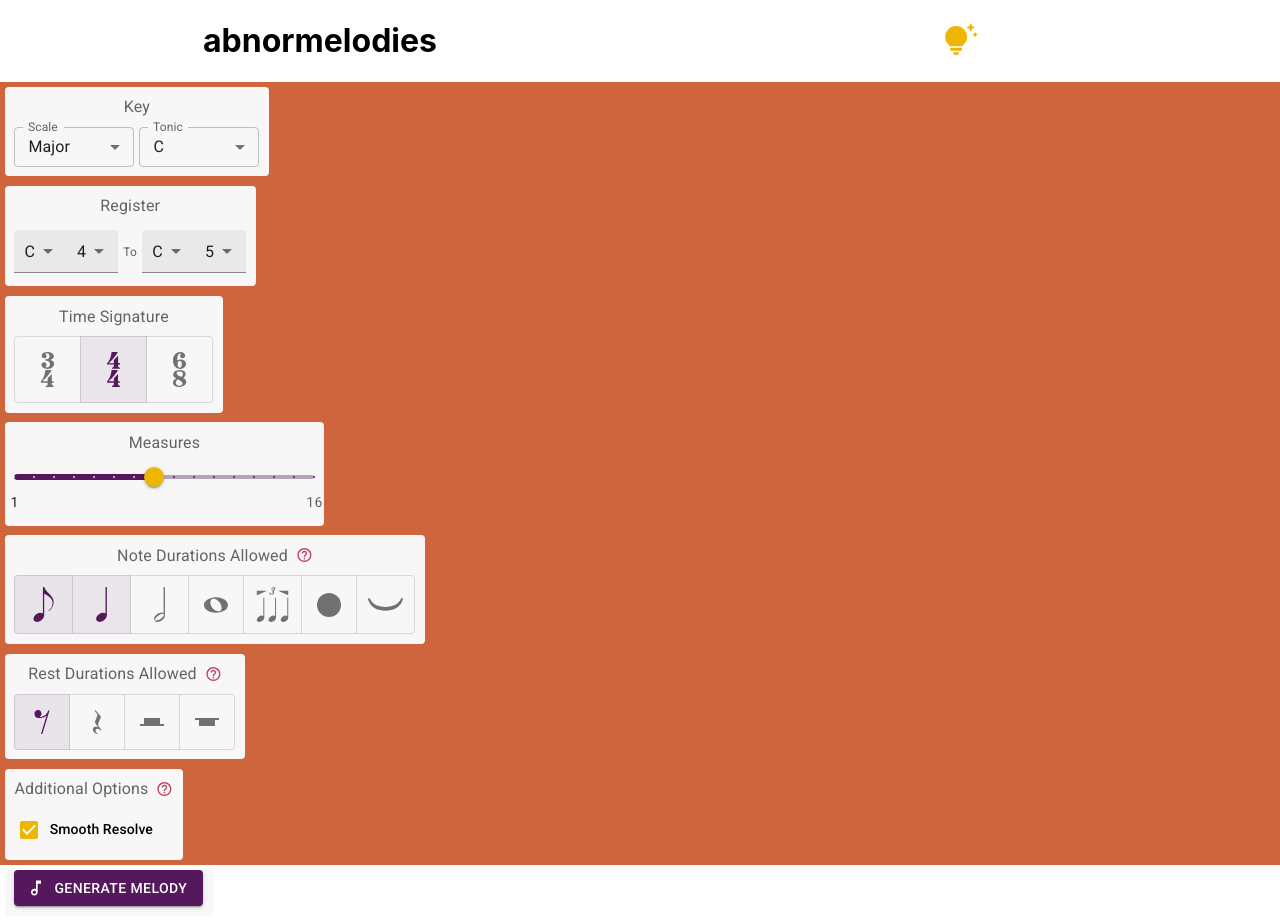
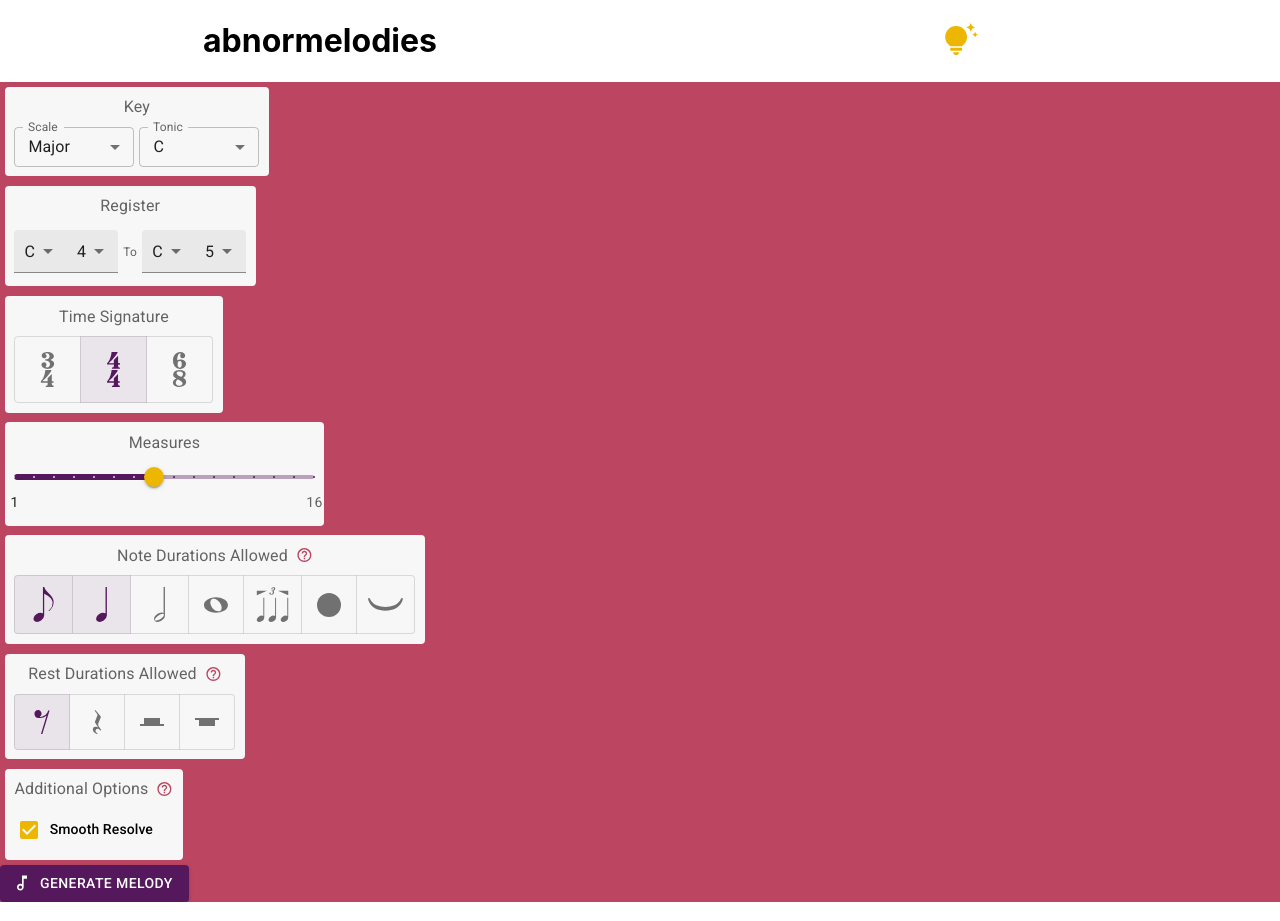
Before and after one commit to technikka/Abnormelodies_UI, a React (Create React App) app: page / in a window 1280 px wide. Built offline with nearby package versions, Linux system fonts and the light colour scheme.

Commit message:
move extra container from form control components to form component itself

```diff
--- a/src/App.js
+++ b/src/App.js
@@ -32,11 +32,12 @@ const App = () => {
         main: "#BC4662" // pink
       }
     },
-    gridContainerStyle: {
-      backgroundColor: "#CE653C", // salmon-ish
-      // backgroundColor: "#f2de99", // light yellow
-      // backgroundColor: "#BC4662", // pink
-    },
+    // gridContainerStyle: {
+    //   display: "inline-block",
+    //   backgroundColor: "#CE653C", // salmon-ish
+    //   // backgroundColor: "#f2de99", // light yellow
+    //   // backgroundColor: "#BC4662", // pink
+    // },
     itemContainerStyle: {
       backgroundColor: "#f7f7f7",
       margin: "0.3em",
--- a/src/components/Form.js
+++ b/src/components/Form.js
@@ -243,13 +243,20 @@ const Form = (props) => {
     return tonic;
   };
 
+  const formContainerStyle = {
+    backgroundColor: theme.palette.tertiary.main,
+    display: "grid",
+  }
+
   return (
     <form
       onSubmit={(e) => {
         e.preventDefault();
         handleSubmission();
       }}
+      style={formContainerStyle}
     >
+      <div>
         <FormKey
           scale={scale}
           handleScaleChange={handleScaleChange}
@@ -258,6 +265,9 @@ const Form = (props) => {
           handleErrors={handleErrors}
           formatTonicString={formatTonicString}
         />
+      </div>
+
+      <div>
         <FormRegister
           scale={scale}
           tonic={tonic}
@@ -272,16 +282,25 @@ const Form = (props) => {
           handleErrors={handleErrors}
           formatTonicString={formatTonicString}
         />
+      </div>
+
+      <div>
         <FormTimeSignature
           time_signature={time_signature}
           handleTimeSignatureChange={handleTimeSignatureChange}
         />
+      </div>
+
+      <div>
         <FormMeasures
           num_measures={num_measures}
           minMeasures={minMeasures}
           maxMeasures={maxMeasures}
           handleNumMeasuresChange={handleNumMeasuresChange}
         />
+      </div>
+
+      <div>
         <FormNoteDurations
           note_durations={note_durations}
           handleNoteDurationsChange={handleNoteDurationsChange}
@@ -289,14 +308,22 @@ const Form = (props) => {
           handleErrors={handleErrors}
           rest_durations={rest_durations}
         />
+      </div>
+
+      <div>
         <FormRestDurations
           rest_durations={rest_durations}
           handleRestDurationsChange={handleRestDurationsChange}
           time_signature={time_signature}
         />
+      </div>
+
+      <div>
         <FormRules
           rules={rules}
-        handleRulesChange={handleRulesChange} />
+          handleRulesChange={handleRulesChange}
+        />
+      </div>
 
       { alertIsVisible &&
         <Alert severity="error" sx={{my:2}}>
@@ -304,7 +331,7 @@ const Form = (props) => {
           There are unresolved errors on this page preventing a new melody from generating.
         </Alert> }
 
-      <div style={theme.itemContainerStyle}>
+      <div>
         <Button variant="contained" color="primary" type="submit" startIcon={<MusicNoteOutlinedIcon />} >
           Generate Melody
         </Button>
--- a/src/components/FormKey.js
+++ b/src/components/FormKey.js
@@ -32,8 +32,6 @@ const FormKey = (props) => {
   };
 
   return (
-    <div className="key-container" style={theme.gridContainerStyle}>
-
     <div style={theme.itemContainerStyle}>
 
       <div style={theme.itemLabelContainerStyle}>
@@ -55,7 +53,6 @@ const FormKey = (props) => {
             </Select>
           </FormControl>
         </div>
-
         <div>
           <FormControl sx={{minWidth: 120 }} size="small">
             <InputLabel id="selected-tonic">Tonic</InputLabel>
@@ -70,8 +67,6 @@ const FormKey = (props) => {
           </FormControl>
         </div>
       </div>
-
-      </div>
     </div>
   );
 };
--- a/src/components/FormMeasures.js
+++ b/src/components/FormMeasures.js
@@ -24,14 +24,10 @@ const FormMeasures = (props) => {
   }
 
   return (
-    <div className="measures-container" style={theme.gridContainerStyle}>
-
     <div style={theme.itemContainerStyle}>
-
       <div style={theme.itemLabelContainerStyle}>
         <FormLabel>Measures</FormLabel>
       </div>
-
       <div>
         <SliderCustom
           value={Number(props.num_measures)}
@@ -45,7 +41,6 @@ const FormMeasures = (props) => {
         />
       </div>
     </div>
-    </div>
   );
 };
 
--- a/src/components/FormNoteDurations.js
+++ b/src/components/FormNoteDurations.js
@@ -175,13 +175,11 @@ const FormNoteDurations = (props) => {
   };
 
   return (
-    <div className="notes-container" style={theme.gridContainerStyle}>
     <div style={theme.itemContainerStyle}>
       <div style={theme.itemLabelContainerStyle}>
         <FormLabel>Note Durations Allowed</FormLabel>
         <TooltipPopover content={popoverContent()} label="note durations"/>
       </div>
-
       <ToggleButtonGroup
         onChange={handleSelected}
         color="primary"
@@ -201,35 +199,26 @@ const FormNoteDurations = (props) => {
             <NoteEighthIcon fontSize="large" />
             </Tooltip>
         </ToggleButton>
-
         <ToggleButton value="1/4" disabled={isDisabled("1/4")} aria-label="quarter">
           <NoteQuarterIcon fontSize="large" />
         </ToggleButton>
-
         <ToggleButton value="1/2" disabled={isDisabled("1/2")} aria-label="half">
           <NoteHalfIcon fontSize="large" />
         </ToggleButton>
-
         <ToggleButton value="1" disabled={isDisabled("1")} size="large" aria-label="whole">
           <NoteWholeIcon />
         </ToggleButton>
-
         <ToggleButton value="triplet" disabled={isDisabled("triplet")}aria-label="triplet">
           <NoteTripletIcon fontSize="large" />
         </ToggleButton>
-
         <ToggleButton value="dot" disabled={isDisabled("dot")} size="large" aria-label="dot">
           <DotIcon  />
         </ToggleButton>
-
         <ToggleButton value="tie" disabled={isDisabled("tie")} aria-label="tie">
           <TieIcon fontSize="large" />
         </ToggleButton>
       </ToggleButtonGroup>
-
       {!validate() && <FormHelperText error>{errorMessage()}</FormHelperText>}
-      </div>
-
     </div>
   );
 };
--- a/src/components/FormRegister.js
+++ b/src/components/FormRegister.js
@@ -95,8 +95,6 @@ const FormRegister = (props) => {
   }
 
   return (
-    <div className="register-container" style={theme.gridContainerStyle}>
-
     <div style={theme.itemContainerStyle}>
       <div style={theme.itemLabelContainerStyle}>
         <FormLabel>Register</FormLabel>
@@ -171,7 +169,6 @@ const FormRegister = (props) => {
           {errorMessage()}
         </FormHelperText> }
     </div>
-    </div>
   );
 };
 
--- a/src/components/FormRestDurations.js
+++ b/src/components/FormRestDurations.js
@@ -72,13 +72,11 @@ const FormRestDurations = (props) => {
   };
 
   return (
-    <div className="rests-container" style={theme.gridContainerStyle}>
     <div style={theme.itemContainerStyle}>
       <div style={theme.itemLabelContainerStyle}>
         <FormLabel>Rest Durations Allowed</FormLabel>
         <TooltipPopover content={popoverContent()} label="Rest Durations" />
       </div>
-
       <ToggleButtonGroup
         onChange={handleSelected}
         color="primary"
@@ -89,21 +87,17 @@ const FormRestDurations = (props) => {
         <ToggleButton value="1/8" disabled={isDisabled("1/8")} aria-label="eighth">
           <RestEighthIcon />
         </ToggleButton>
-
         <ToggleButton value="1/4" disabled={isDisabled("1/4")} aria-label="quarter">
           <RestQuarterIcon />
         </ToggleButton>
-
         <ToggleButton value="1/2" disabled={isDisabled("1/2")} aria-label="half">
           <RestHalfIcon />
         </ToggleButton>
-
         <ToggleButton value="1" disabled={isDisabled("1")} aria-label="whole">
           <RestWholeIcon />
         </ToggleButton>
       </ToggleButtonGroup>
     </div>
-    </div>
   );
 };
 
--- a/src/components/FormRules.js
+++ b/src/components/FormRules.js
@@ -28,15 +28,11 @@ const FormRules = (props) => {
   };
 
   return (
-    <div className="rules-container" style={theme.gridContainerStyle}>
-
     <div style={theme.itemContainerStyle}>
-
       <div style={theme.itemLabelContainerStyle}>
         <FormLabel>Additional Options</FormLabel>
         <TooltipPopover content={popoverContent()} label="additional options" />
       </div>
-
       <FormGroup row>
         <FormControlLabel
           control={
@@ -54,7 +50,6 @@ const FormRules = (props) => {
         />
       </FormGroup>
     </div>
-    </div>
   );
 };
 
--- a/src/components/FormTimeSignature.js
+++ b/src/components/FormTimeSignature.js
@@ -13,14 +13,10 @@ const FormTimeSignature = (props) => {
   const theme = useTheme();
 
   return (
-    <div className="time-sig-container" style={theme.gridContainerStyle}>
-
     <div style={theme.itemContainerStyle}>
-
       <div style={theme.itemLabelContainerStyle}>
         <FormLabel>Time Signature</FormLabel>
       </div>
-
       <div>
         <FormControl>
           <ToggleButtonGroup
@@ -44,7 +40,6 @@ const FormTimeSignature = (props) => {
         </FormControl>
       </div>
     </div>
-    </div>
   );
 };
 
```
Lines whose indentation alone changed are shown as unchanged.
